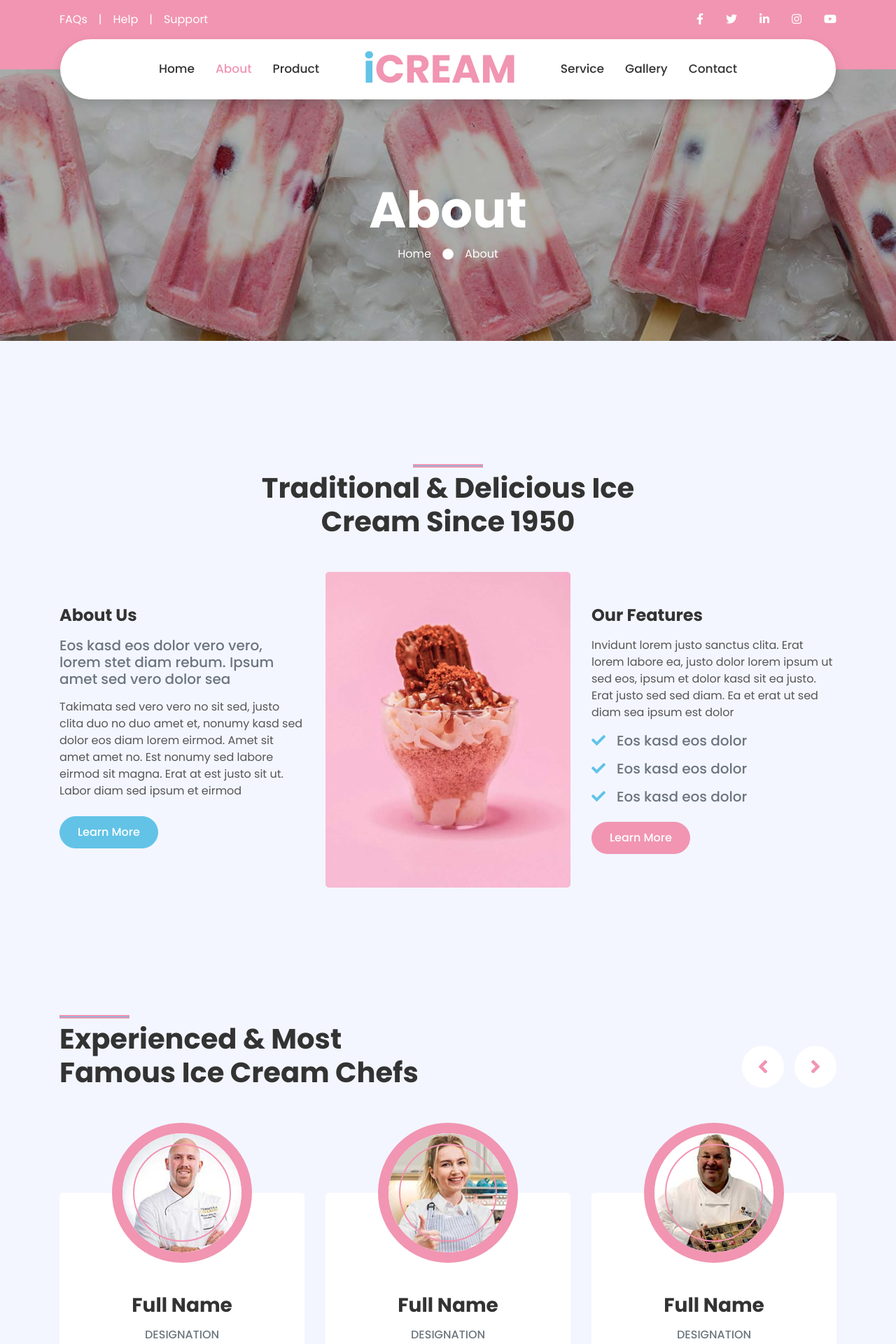
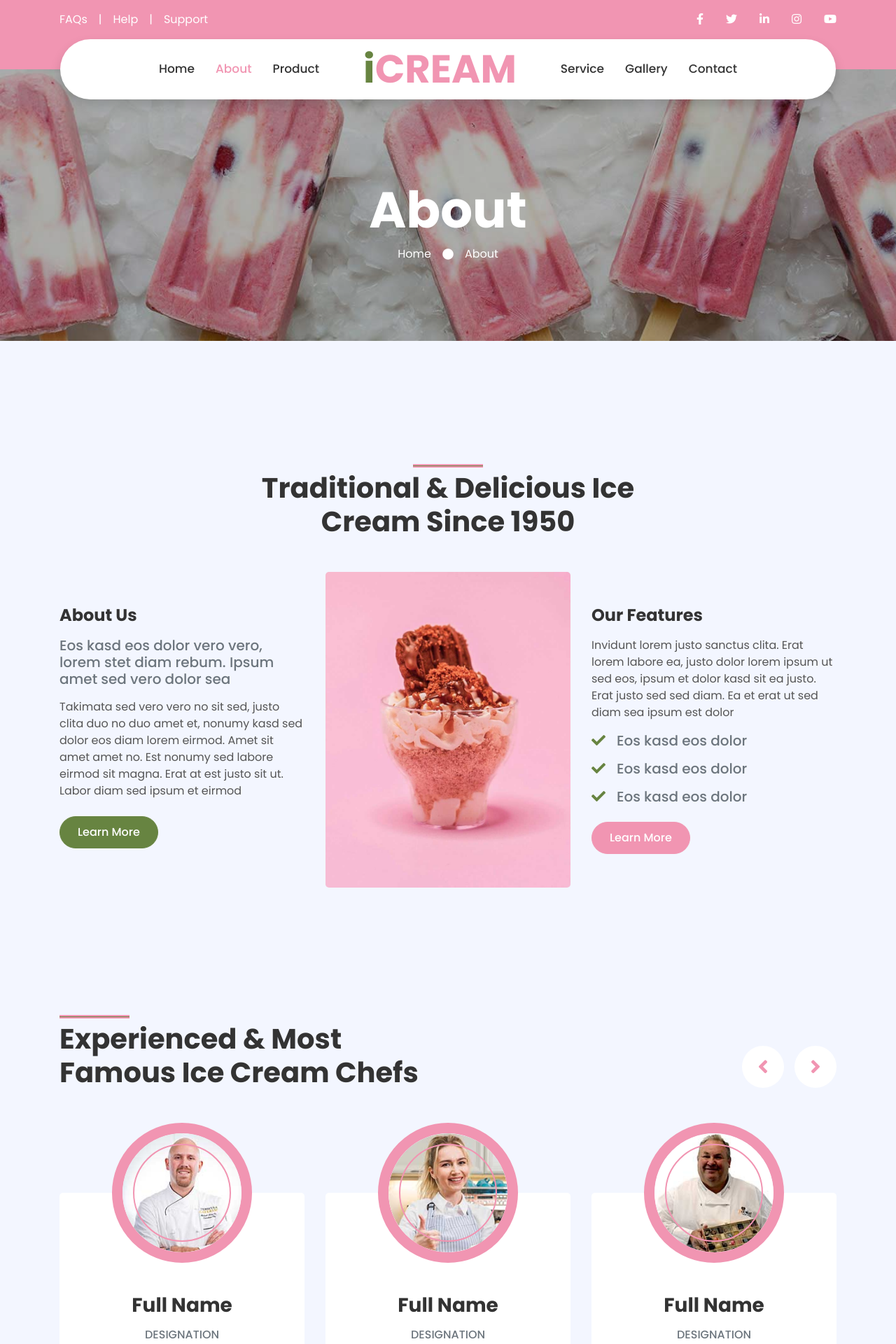
Before and after one commit to nishit-chaudhary/DietAI, a PHP site: page /about.html in a window 1280 px wide. Shown: the top 1920 px of the page at 70% size. Run offline with PHP 8.4, Linux system fonts and the light colour scheme; style sheets or scripts are compiled from the project's sources; some libraries are stand-ins or nearby versions.

Commit message:
Update style.scss

```diff
--- a/scss/style.scss
+++ b/scss/style.scss
@@ -1,7 +1,7 @@
 /******* Bootstrap Theming ********/
 
 $primary: #F195B2;
-$secondary: #62C3E7;
+$secondary: #678441;
 $light: #FFFFFF;
 $dark: #333333;
 
```
